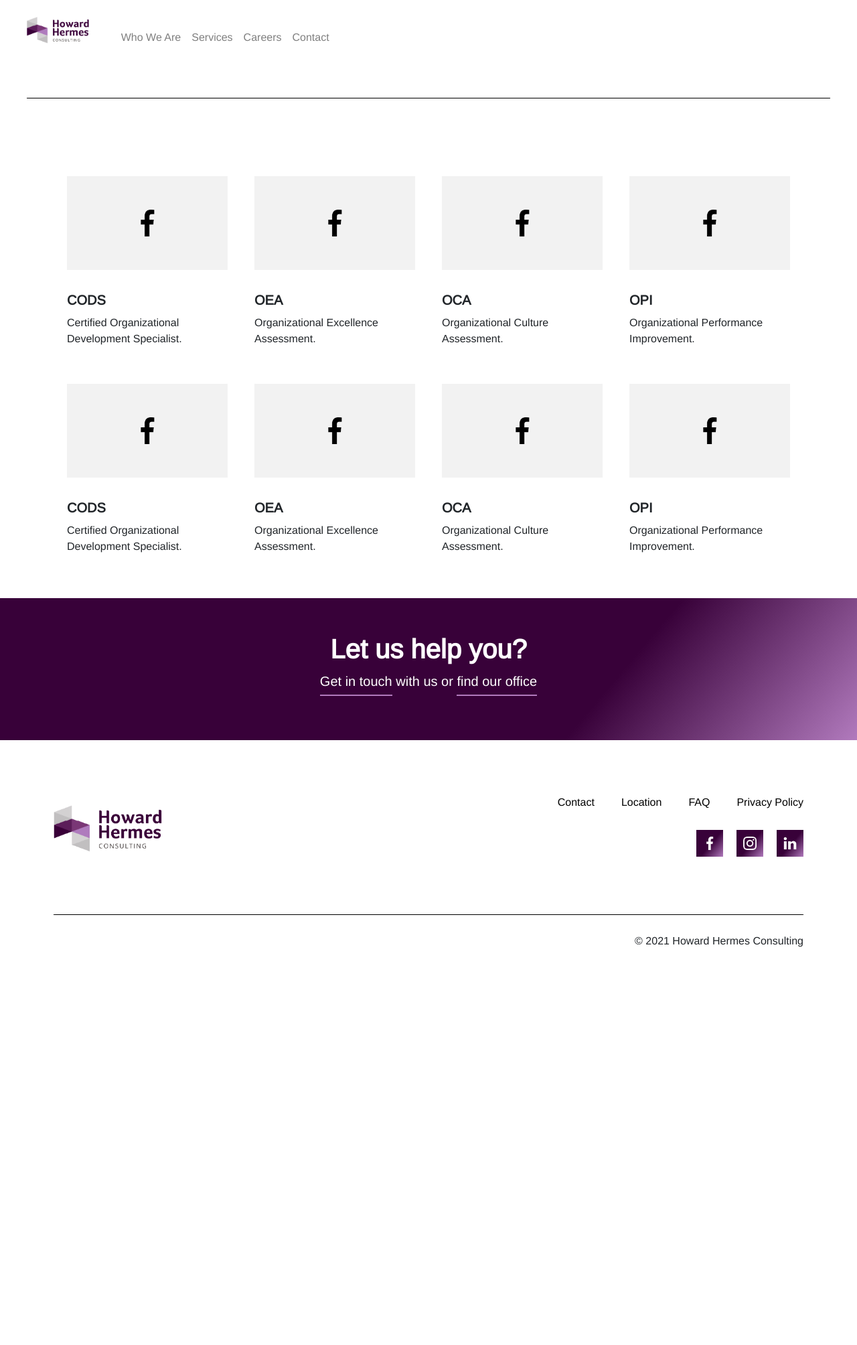
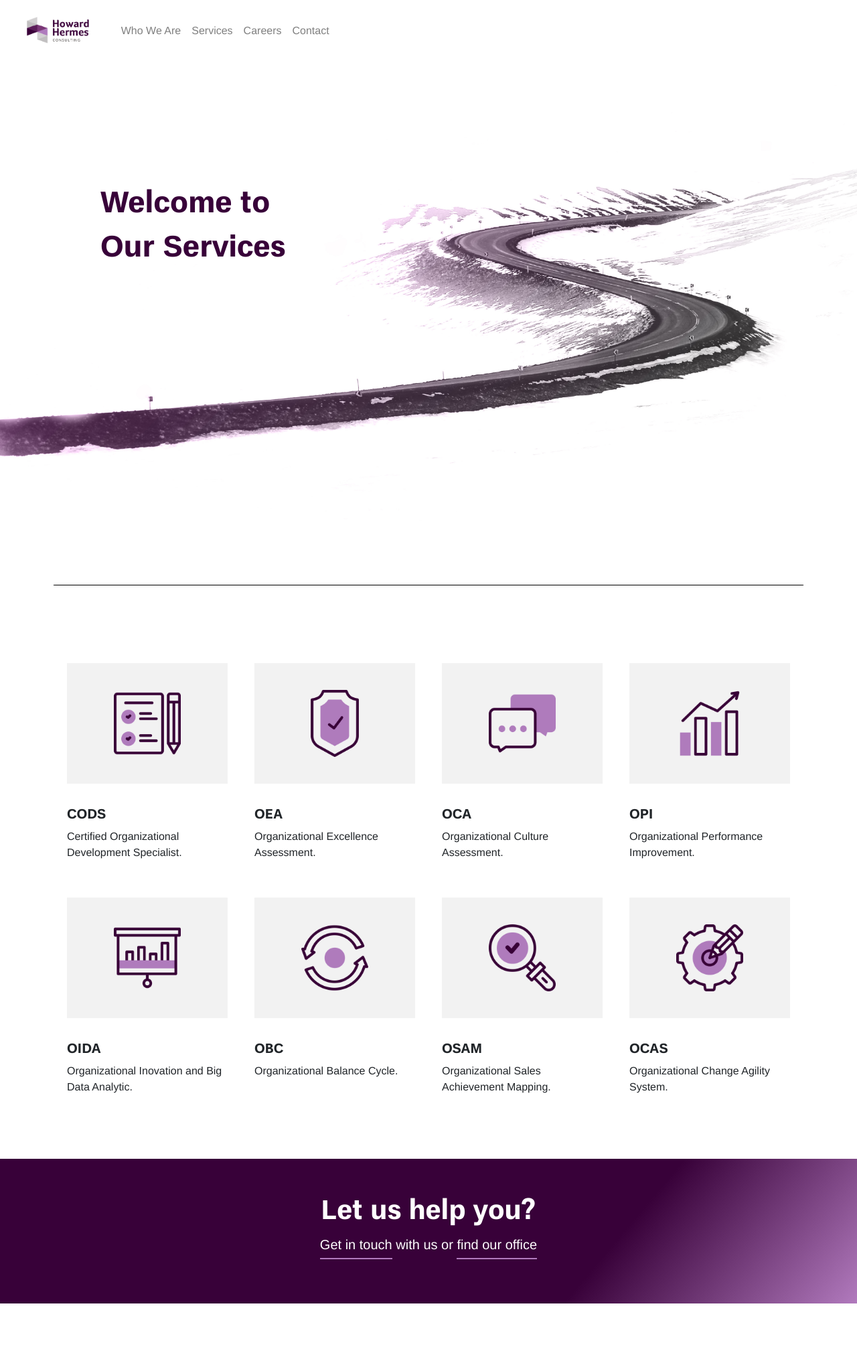
Before and after one commit to m26416141/howard-hermes, a PHP site: page /services.html in a window 1280 px wide. Shown: the top 2008 px of the page at 67% size. Before the commit the page ends 1414 px from the top, so only its background shows below. Run offline with PHP 8.4, Linux system fonts and the light colour scheme; some libraries are stand-ins or nearby versions.

Commit message:
services updated

```diff
--- a/public/css/location.css
+++ b/public/css/location.css
@@ -41,7 +41,7 @@ body {
 
 .navbar {
   background-color: white !important;
-  padding: 20px;
+  padding: 0px 20px 20px 20px;
 }
 
 .col-intro-2-pict {
@@ -71,6 +71,10 @@ body {
   padding: 10px;
   margin-left: 20px;
   background-position: left;
+}
+
+#LinkMapJkt:hover {
+  color: #b17abd;
 }
 
 @media only screen and (max-width: 375px) {
--- a/public/css/services.css
+++ b/public/css/services.css
@@ -43,7 +43,7 @@ body {
 
 .navbar {
   background-color: white !important;
-  padding: 20px;
+  padding: 0px 20px 20px 20px;
 }
 
 .col-intro-2-pict {
@@ -71,7 +71,7 @@ body {
 
 .card-media {
   background-color: #f2f2f2;
-  padding: 50px 0px;
+  padding: 40px 0px;
   margin-bottom: 20px;
 }
 
@@ -156,6 +156,7 @@ body {
     height: 100%;
     border: 0px;
     transition: 0.3s;
+    border-radius: 0px;
   }
 
   .card:hover {
@@ -169,6 +170,7 @@ body {
 
   .services-card-title {
     font-size: 20px;
+    font-family: unb_probold;
   }
 }
 
--- a/services.html
+++ b/services.html
@@ -18,7 +18,7 @@
 	<body>
 		<!-- navigation bar -->
 		<nav class="navbar sticky-top navbar-expand-lg navbar-light bg-light">
-			<a class="navbar-brand" href="index.html" style="margin: 0px 40px 0px 20px">
+			<a class="navbar-brand" href="index.html" style="margin: 20px 40px 0px 20px">
 				<img src="assets/img/1x/logo-crop.png" height="40" class="d-inline-block align-top" alt="" />
 			</a>
 			<button
@@ -32,7 +32,6 @@
 			>
 				<span class="navbar-toggler-icon"></span>
 			</button>
-
 			<div class="collapse navbar-collapse" id="navbarSupportedContent">
 				<ul class="navbar-nav mr-auto">
 					<li class="nav-item">
@@ -54,8 +53,16 @@
 			</div>
 		</nav>
 		<div class="container-fluid">
+            <div class="row">
+                <div class="col-sm-12" style="padding: 0px;">
+                    <img src="assets/img/M-20.jpg" alt="" style="max-width: 100%; position: relative;">
+                    <div style="position: absolute; top: 150px; left: 150px;">
+                        <p style="font-family: unb_probold; font-size: 44px; max-width: 100%; color: #380139;">Welcome to <br> Our Services</p>
+                    </div>
+                </div>
+            </div>
 			<div class="row">
-				<div class="col-sm-12" style="padding: 40px; margin-bottom: 40px">
+				<div class="col-sm-12" style="padding: 80px;">
 					<hr style="background-color: black" />
 				</div>
 			</div>
@@ -65,8 +72,8 @@
 						<div class="card-body">
                             <div class="card-media">
                                 <a>
-                                    <img src="assets/img/facebook.png" alt="" style="
-                                    height: 40px;
+                                    <img src="assets/img/M-07.png" alt="" style="
+                                    height: 100px;
                                     display: block;
                                     margin-left: auto;
                                     margin-right: auto;">
@@ -82,8 +89,8 @@
 						<div class="card-body">
                             <div class="card-media">
                                 <a>
-                                    <img src="assets/img/facebook.png" alt="" style="
-                                    height: 40px;
+                                    <img src="assets/img/M-08.png" alt="" style="
+                                    height: 100px;
                                     display: block;
                                     margin-left: auto;
                                     margin-right: auto;">
@@ -99,8 +106,8 @@
 						<div class="card-body">
                             <div class="card-media">
                                 <a>
-                                    <img src="assets/img/facebook.png" alt="" style="
-                                    height: 40px;
+                                    <img src="assets/img/M-09.png" alt="" style="
+                                    height: 100px;
                                     display: block;
                                     margin-left: auto;
                                     margin-right: auto;">
@@ -116,8 +123,8 @@
 						<div class="card-body">
                             <div class="card-media">
                                 <a>
-                                    <img src="assets/img/facebook.png" alt="" style="
-                                    height: 40px;
+                                    <img src="assets/img/M-10.png" alt="" style="
+                                    height: 100px;
                                     display: block;
                                     margin-left: auto;
                                     margin-right: auto;">
@@ -129,21 +136,21 @@
 					</div>
                 </div>
             </div>
-            <div class="row" style="padding: 10px 80px 40px 80px;">
+            <div class="row" style="padding: 10px 80px 70px 80px;">
                 <div class="col-sm-3">
                     <div class="card">
 						<div class="card-body">
                             <div class="card-media">
                                 <a>
-                                    <img src="assets/img/facebook.png" alt="" style="
-                                    height: 40px;
+                                    <img src="assets/img/M-13.png" alt="" style="
+                                    height: 100px;
                                     display: block;
                                     margin-left: auto;
                                     margin-right: auto;">
                                 </a>
                             </div>
-							<h4 class="card-title services-card-title" style=" font-weight: 700">CODS</h4>
-							<p style="font-weight: 300;">Certified Organizational Development Specialist.</p>
+							<h4 class="card-title services-card-title" style=" font-weight: 700">OIDA</h4>
+							<p style="font-weight: 300;">Organizational Inovation and Big Data Analytic.</p>
 						</div>
 					</div>
                 </div>
@@ -152,15 +159,15 @@
 						<div class="card-body">
                             <div class="card-media">
                                 <a>
-                                    <img src="assets/img/facebook.png" alt="" style="
-                                    height: 40px;
+                                    <img src="assets/img/M-14.png" alt="" style="
+                                    height: 100px;
                                     display: block;
                                     margin-left: auto;
                                     margin-right: auto;">
                                 </a>
                             </div>
-							<h4 class="card-title services-card-title" style=" font-weight: 700">OEA</h4>
-							<p style="font-weight: 300;">Organizational Excellence Assessment.</p>
+							<h4 class="card-title services-card-title" style=" font-weight: 700">OBC</h4>
+							<p style="font-weight: 300;">Organizational Balance Cycle.</p>
 						</div>
 					</div>
                 </div>
@@ -169,15 +176,15 @@
 						<div class="card-body">
                             <div class="card-media">
                                 <a>
-                                    <img src="assets/img/facebook.png" alt="" style="
-                                    height: 40px;
+                                    <img src="assets/img/M-15.png" alt="" style="
+                                    height: 100px;
                                     display: block;
                                     margin-left: auto;
                                     margin-right: auto;">
                                 </a>
                             </div>
-							<h4 class="card-title services-card-title" style=" font-weight: 700">OCA</h4>
-							<p style="font-weight: 300;">Organizational Culture Assessment.</p>
+							<h4 class="card-title services-card-title" style=" font-weight: 700">OSAM</h4>
+							<p style="font-weight: 300;">Organizational Sales Achievement Mapping.</p>
 						</div>
 					</div>
                 </div>
@@ -186,22 +193,22 @@
 						<div class="card-body">
                             <div class="card-media">
                                 <a>
-                                    <img src="assets/img/facebook.png" alt="" style="
-                                    height: 40px;
+                                    <img src="assets/img/M-16.png" alt="" style="
+                                    height: 100px;
                                     display: block;
                                     margin-left: auto;
                                     margin-right: auto;">
                                 </a>
                             </div>
-							<h4 class="card-title services-card-title" style=" font-weight: 700">OPI</h4>
-							<p style="font-weight: 300;">Organizational Performance Improvement.</p>
+							<h4 class="card-title services-card-title" style=" font-weight: 700">OCAS</h4>
+							<p style="font-weight: 300;">Organizational Change Agility System.</p>
 						</div>
 					</div>
                 </div>
             </div>
 			<div class="row row-how"">
                 <div class="col-sm" style="background-image: linear-gradient(130deg, #380139 70%, #b17abd); text-align: center; padding: 20px 40px 70px 40px;">
-                    <p style="color: white; font-size: 40px; font-weight: 600;">Let us help you?</p>
+                    <p style="color: white; font-family: unb_probold; font-size: 40px; font-weight: 600; margin-bottom: 20px;">Let us help you?</p>
                     <div class="row justify-content-sm-center row-get-in-touch">
                         <div class="col-sm" style="color: white; font-size: 20px;">
                             <p style="color: white; font-weight: 200"> <a class="border-link" href="#">Get in touch</a> with us or <a class="border-link" href="#">find our office</a></p>
--- a/src/sass/location.scss
+++ b/src/sass/location.scss
@@ -44,7 +44,7 @@ body {
 
 .navbar {
 	background-color: white !important;
-	padding: 20px;
+	padding: 0px 20px 20px 20px;
 }
 
 .col-intro-2-pict {
@@ -77,6 +77,10 @@ body {
 	padding: 10px;
 	margin-left: 20px;
 	background-position: left;
+}
+
+#LinkMapJkt:hover {
+	color: #b17abd;
 }
 
 @media only screen and (max-width: 375px) {
--- a/src/sass/services.scss
+++ b/src/sass/services.scss
@@ -46,7 +46,7 @@ body {
 
 .navbar {
 	background-color: white !important;
-	padding: 20px;
+	padding: 0px 20px 20px 20px;
 }
 
 .col-intro-2-pict {
@@ -75,7 +75,7 @@ body {
 
 .card-media {
 	background-color: #f2f2f2;
-	padding: 50px 0px;
+	padding: 40px 0px;
 	margin-bottom: 20px;
 }
 
@@ -158,6 +158,7 @@ body {
 		height: 100%;
 		border: 0px;
 		transition: 0.3s;
+		border-radius: 0px;
 	}
 	.card:hover {
 		background-color: white;
@@ -168,5 +169,6 @@ body {
 	}
 	.services-card-title {
 		font-size: 20px;
+		font-family: unb_probold;
 	}
 }
```
Also changed, not shown: location.html (+5 -5 lines), assets/img/M-07.png (added), assets/img/M-08.png (added), assets/img/M-09.png (added), assets/img/M-10.png (added), assets/img/M-13.png (added), assets/img/M-14.png (added), assets/img/M-15.png (added), assets/img/M-16.png (added), 2 other files.
